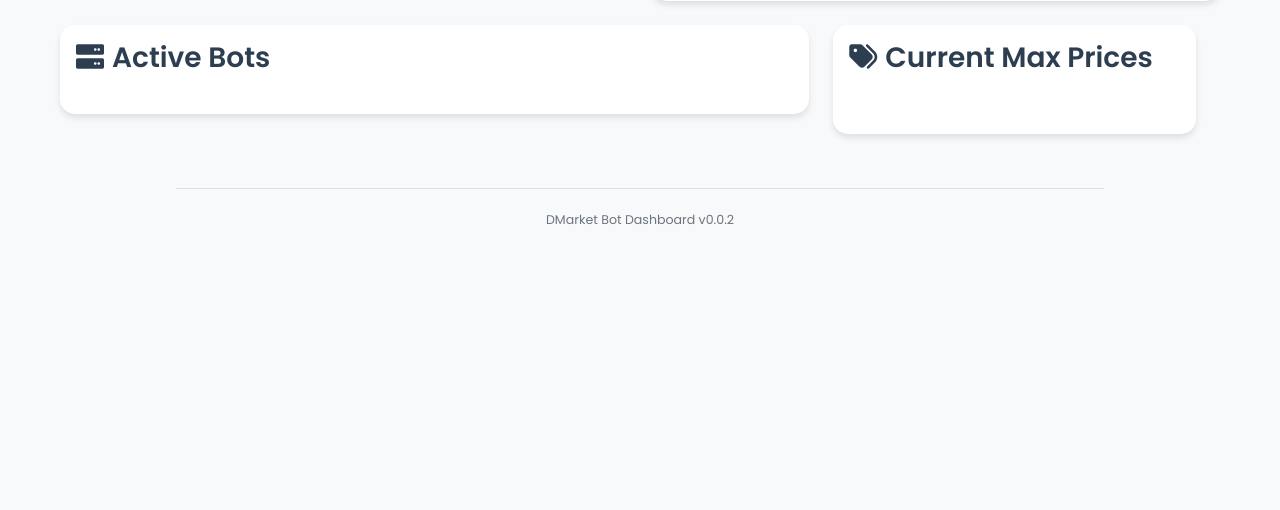
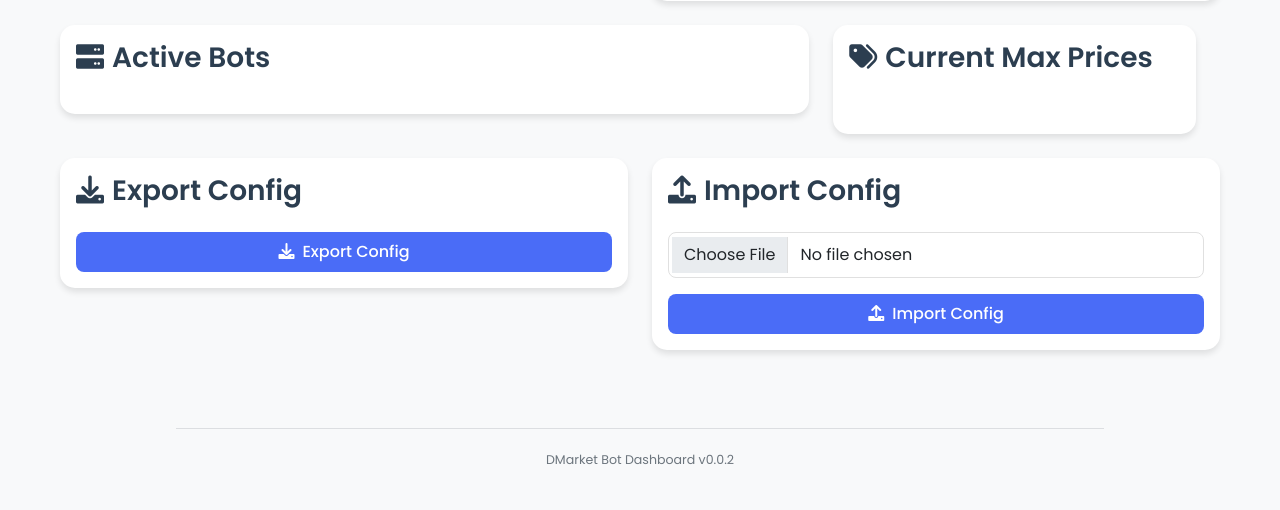
Before and after one commit to Sekinal/DMarket-Bot, a Flask app: page / in a window 1280 px wide. Shown: the part 585-1095 px from the top of the page. Before the commit the page ends 809 px from the top, so only its background shows below. Run offline with Flask 3, Linux system fonts and the light colour scheme; the visitor is signed in with stand-in values (Sample User, id 1); data that the repository does not hold is empty; some libraries are stand-ins or nearby versions.

Commit message:
Added config import/export

```diff
--- a/dashboard/app.py
+++ b/dashboard/app.py
@@ -6,6 +6,10 @@ from dotenv import load_dotenv
 import sys
 sys.path.append(os.path.dirname(os.path.dirname(os.path.abspath(__file__))))
 from bot.bot import BotManager, DMarketConfig
+from flask import send_file
+import json
+from zipfile import ZipFile
+
 
 # Load environment variables
 load_dotenv()
@@ -132,5 +136,72 @@ def modify_max_price(index):
     except IndexError:
         return jsonify({'success': False, 'error': 'Index not found'}), 404
 
+@app.route('/api/export-config', methods=['GET'])
+@login_required
+def export_config():
+    try:
+        # Export both bots config and max prices config
+        with open(bot_manager.config_file, 'r') as f:
+            bots_config = f.read()
+
+        with open(bot_manager.max_prices_file, 'r') as f:
+            max_prices_config = f.read()
+
+        # Creating a zip file to contain both config files
+        from io import BytesIO
+        from zipfile import ZipFile
+
+        zip_buffer = BytesIO()
+        with ZipFile(zip_buffer, 'w') as zip_file:
+            zip_file.writestr('bots_config.json', bots_config)
+            zip_file.writestr('max_prices.json', max_prices_config)
+
+        zip_buffer.seek(0)
+
+        return send_file(zip_buffer, as_attachment=True, download_name='config_files.zip', mimetype='application/zip')
+    except Exception as e:
+        return jsonify({'error': str(e)}), 500
+
+@app.route('/api/import-config', methods=['POST'])
+@login_required
+def import_config():
+    try:
+        # Ensure the config directory exists
+        config_dir = 'config'
+        if not os.path.exists(config_dir):
+            os.makedirs(config_dir)
+
+        # Get the uploaded file
+        uploaded_file = request.files['file']
+        if uploaded_file.filename.endswith('.zip'):
+            # Save the uploaded zip file in the config directory
+            zip_file_path = os.path.join(config_dir, uploaded_file.filename)
+            uploaded_file.save(zip_file_path)
+
+            # Unzip the file into the config directory
+            with ZipFile(zip_file_path, 'r') as zip_ref:
+                zip_ref.extractall(config_dir)
+
+            # Read and load the extracted files
+            with open(os.path.join(config_dir, 'bots_config.json'), 'r') as f:
+                bots_config = json.load(f)
+                bot_manager.bots.clear()  # Clear existing bots
+                bot_manager.load_configs()  # Reload from the uploaded config
+
+            with open(os.path.join(config_dir, 'max_prices.json'), 'r') as f:
+                max_prices_config = json.load(f)
+                bot_manager.max_prices = max_prices_config
+                bot_manager.save_max_prices()
+
+            # Cleanup: remove the uploaded zip file after extracting
+            os.remove(zip_file_path)
+
+            return jsonify({'success': True})
+        else:
+            return jsonify({'error': 'Invalid file format, only .zip files are allowed'}), 400
+
+    except Exception as e:
+        return jsonify({'error': str(e)}), 500
+
 if __name__ == '__main__':
     app.run()
--- a/dashboard/templates/index.html
+++ b/dashboard/templates/index.html
@@ -294,6 +294,35 @@
                         <h3 class="card-title mb-4"><i class="fas fa-tags me-2"></i>Current Max Prices</h3>
                         <div id="maxPricesList"></div>
                     </div>
+                </div>
+            </div>
+        </div>
+    </div>
+
+    <div class="row mt-4">
+        <div class="col-md-6 mb-4">
+            <div class="card">
+                <div class="card-body">
+                    <h3 class="card-title mb-4"><i class="fas fa-download me-2"></i>Export Config</h3>
+                    <button class="btn btn-primary w-100" id="exportConfigButton">
+                        <i class="fas fa-download me-2"></i>Export Config
+                    </button>
+                </div>
+            </div>
+        </div>
+
+        <div class="col-md-6 mb-4">
+            <div class="card">
+                <div class="card-body">
+                    <h3 class="card-title mb-4"><i class="fas fa-upload me-2"></i>Import Config</h3>
+                    <form id="importConfigForm" enctype="multipart/form-data">
+                        <div class="mb-3">
+                            <input type="file" class="form-control" id="importConfigFile" required>
+                        </div>
+                        <button type="submit" class="btn btn-primary w-100">
+                            <i class="fas fa-upload me-2"></i>Import Config
+                        </button>
+                    </form>
                 </div>
             </div>
         </div>
@@ -681,6 +710,35 @@
             const floatOptions = generateFloatOptionsForItem(itemName);
             floatSelect.append(floatOptions);
         }
+
+        $(document).ready(function() {
+            // Export config
+            $('#exportConfigButton').click(function() {
+                window.location.href = '/api/export-config';
+            });
+
+            // Import config
+            $('#importConfigForm').submit(function(e) {
+                e.preventDefault();
+
+                var formData = new FormData();
+                formData.append('file', $('#importConfigFile')[0].files[0]);
+
+                $.ajax({
+                    url: '/api/import-config',
+                    type: 'POST',
+                    data: formData,
+                    processData: false,
+                    contentType: false,
+                    success: function(response) {
+                        Swal.fire('Success', 'Config imported successfully!', 'success');
+                    },
+                    error: function(error) {
+                        Swal.fire('Error', 'Error importing config: ' + error.responseJSON.error, 'error');
+                    }
+                });
+            });
+        });
     </script>
 </body>
 </html>
```
